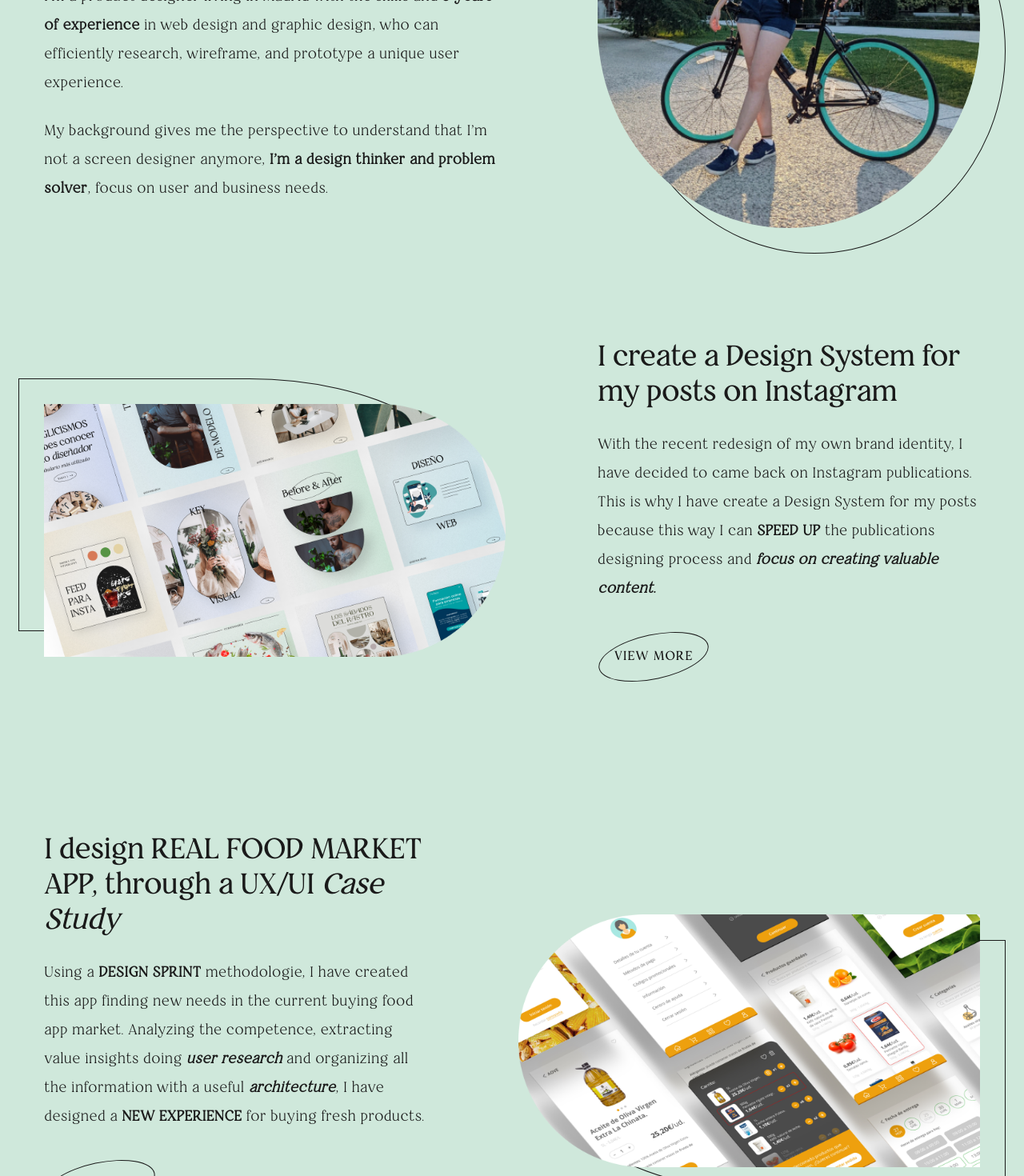
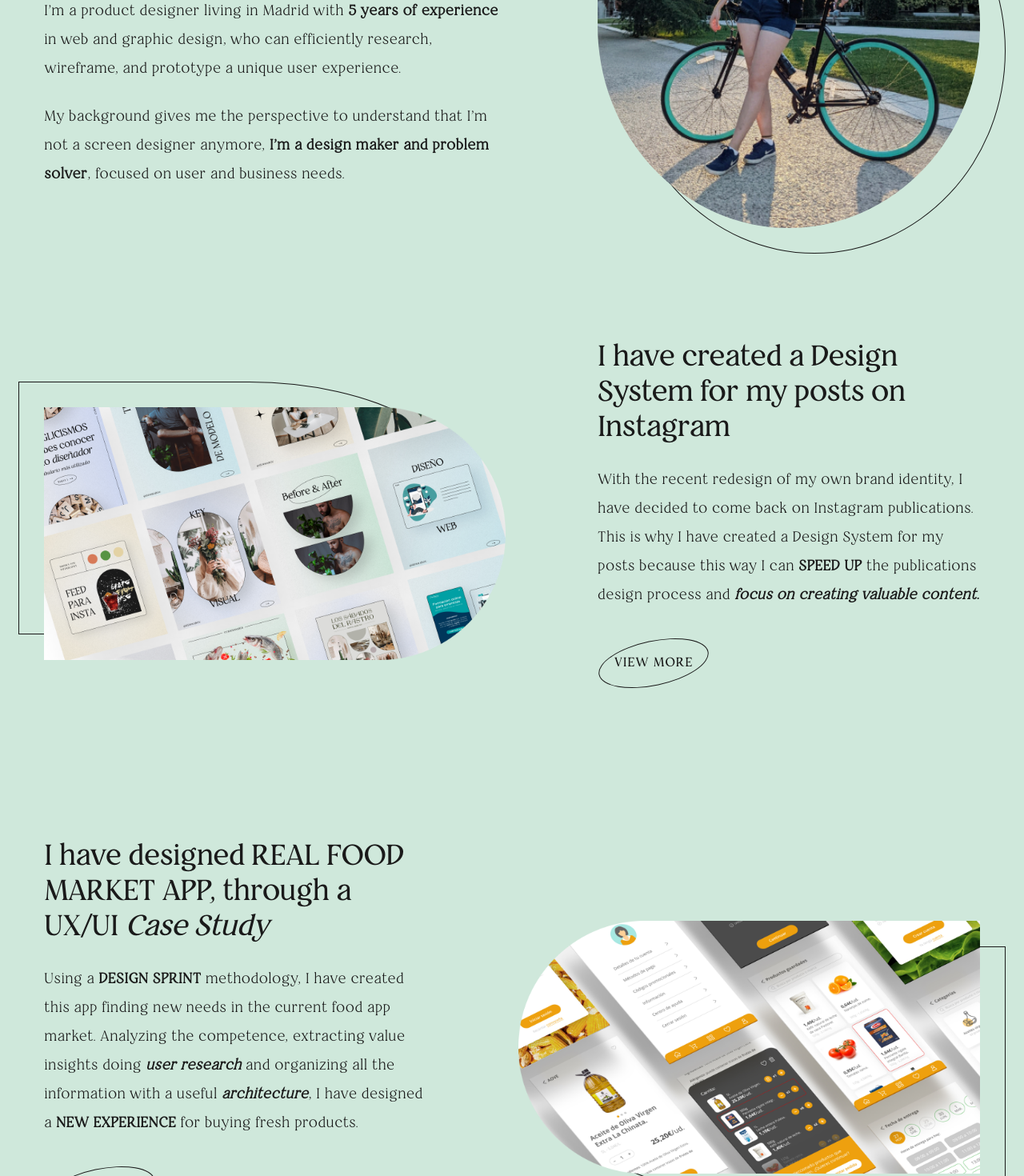
Before and after one commit to gemmabou/gemma-bou-web, a Vue app: page / in a window 1280 px wide. Shown: the part 340-1810 px from the top of the page at 80% size. Built offline with nearby package versions, Linux system fonts and the light colour scheme; what vue-window-size would draw is missing.

Commit message:
text changes

```diff
--- a/src/views/About.vue
+++ b/src/views/About.vue
@@ -12,8 +12,8 @@
           <b><i> understand the whole picture</i></b
           >, including the business goals and the technical constraints, using
           research methods based on the person that actually use the product.
-          Now I am a <b class="uppercase">design thinker and problem solver</b>,
-          focus <b><i> on user and business needs</i></b> within an innovative
+          Now I am a <b class="uppercase">design maker and problem solver</b>,
+          focused <b><i> on user and business needs</i></b> within an innovative
           space, where my hard skills in design software and my soft skills in
           emotional intelligence can shine.
         </p>
--- a/src/views/Home.vue
+++ b/src/views/Home.vue
@@ -6,15 +6,15 @@
       </template>
       <template v-slot:description>
         <p>
-          I’m a product designer living in Madrid with the skills and
-          <b>5 years of experience</b> in web design and graphic design, who can
+          I’m a product designer living in Madrid with
+          <b>5 years of experience</b> in web and graphic design, who can
           efficiently research, wireframe, and prototype a unique user
           experience.
         </p>
         <p>
           My background gives me the perspective to understand that I’m not a
           screen designer anymore,
-          <b>I’m a design thinker and problem solver</b>, focus on user and
+          <b>I’m a design maker and problem solver</b>, focused on user and
           business needs.
         </p>
       </template>
@@ -30,14 +30,14 @@
 
     <MainSection imagePosition="left">
       <template v-slot:title>
-        I create a Design System for my posts on Instagram
+        I have created a Design System for my posts on Instagram
       </template>
       <template v-slot:description>
         <p>
           With the recent redesign of my own brand identity, I have decided to
-          came back on Instagram publications. This is why I have create a
+          come back on Instagram publications. This is why I have created a
           Design System for my posts because this way I can
-          <b class="uppercase">speed up</b> the publications designing process
+          <b class="uppercase">speed up</b> the publications design process
           and <b><i>focus on creating valuable content.</i></b>
         </p>
       </template>
@@ -59,13 +59,13 @@
 
     <MainSection imagePosition="right">
       <template v-slot:title>
-        I design <span class="uppercase">Real Food Market App</span>, through a
+        I have designed <span class="uppercase">Real Food Market App</span>, through a
         UX/UI <i>Case Study</i>
       </template>
       <template v-slot:description>
         <p>
-          Using a <b class="uppercase">Design Sprint</b> methodologie, I have
-          created this app finding new needs in the current buying food app
+          Using a <b class="uppercase">Design Sprint</b> methodology, I have
+          created this app finding new needs in the current food app
           market. Analyzing the competence, extracting value insights doing
           <b><i>user research</i></b> and organizing all the information with a
           useful <b><i>architecture</i></b
@@ -98,7 +98,7 @@
           create and promote a Design Studio called Bocacalle with a business
           partner. Since that moment, we have been working in
           <i><b>offer digital solutions</b></i> for little and medium
-          businesses.
+          business.
         </p>
       </template>
       <template v-slot:image>
```
